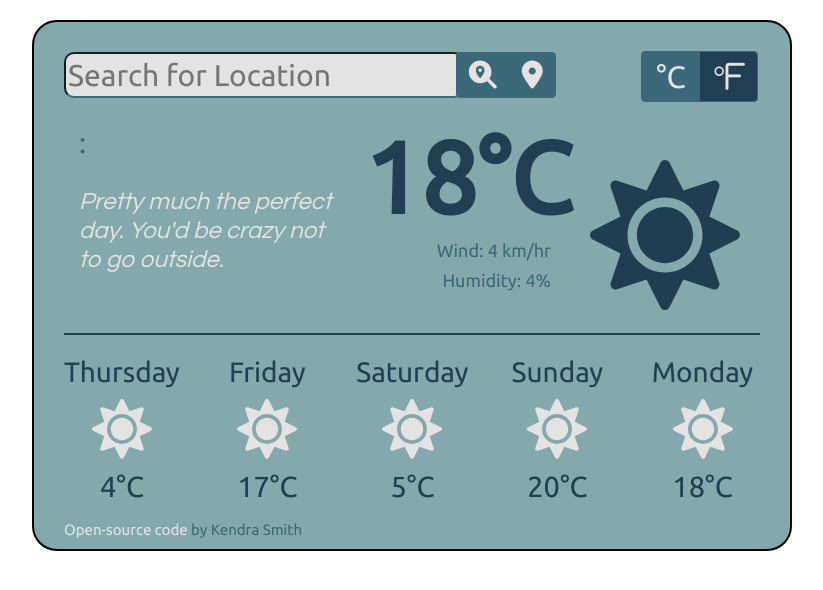
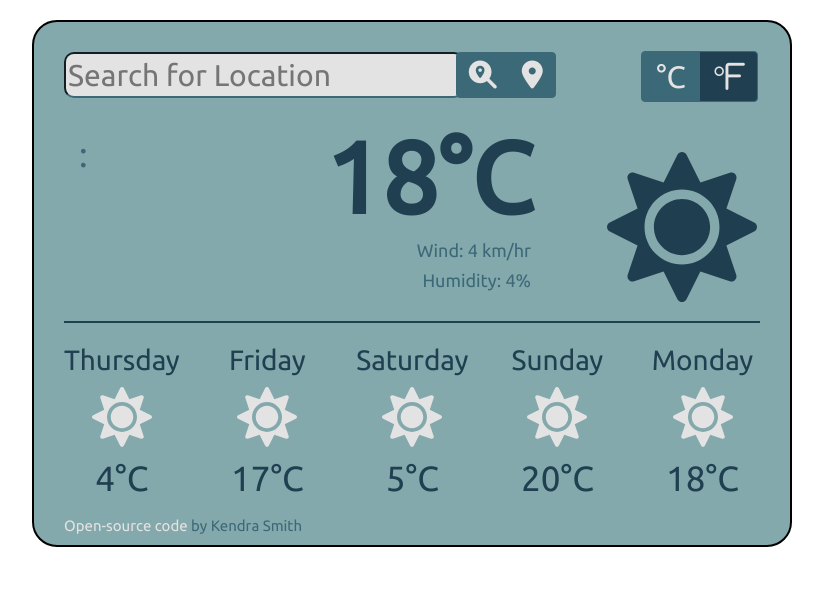
Before and after one commit to Kendyns/SheCodes-Weather-App, a plain HTML site: page index.html in a window 1280 px wide. Shown: the whole page, without its empty margins (73-896 px from the left). Drawn offline with nearby package versions, Linux system fonts and the light colour scheme; no server answers.

Commit message:
Final Styling Changes
Final Changes, got rid of description, will add as later project. Have decided to drop this more complicated section of code for now

```diff
--- a/index.html
+++ b/index.html
@@ -59,18 +59,17 @@
           </div>
         </form>
         <div class="row info">
-          <div class="col-5">
+          <div class="col-4 start">
             <h2 class="city"></h2>
             <h4 class="date">
               <span class="today"></span>
+            </h4>
+            <h4 class="date">
               <span class="hour"></span>:<span class="minutes"></span>
               <span class="afternoon"></span>
             </h4>
-            <h5>
-              Pretty much the perfect day. You'd be crazy not to go outside.
-            </h5>
           </div>
-          <div class="col-3 middle">
+          <div class="col-4 middle">
             <h1 class="temp0 cActive">
               <span class="curr0">18</span><span class="degreeType">°C</span>
             </h1>
@@ -83,7 +82,7 @@
               <h6>Humidity: <span class="humidity">4</span>%</h6>
             </span>
           </div>
-          <div class="col-3 end">
+          <div class="col-4 end">
             <img
               src="src/images/01d.svg"
               alt="main-icon"
--- a/src/styles.css
+++ b/src/styles.css
@@ -20,7 +20,7 @@ h1 {
   margin: 0;
   font-weight: 700;
   position: relative;
-  left: 15px;
+  left: 54px;
 }
 h2 {
   font-size: 50px;
@@ -28,13 +28,13 @@ h2 {
   font-weight: 700;
 }
 h3 {
-  font-size: 30px;
+  font-size: 28px;
   font-weight: 600;
   position: relative;
   left: 2px;
 }
 h4 {
-  font-size: 29px;
+  font-size: 35px;
 }
 h5 {
   font-style: italic;
@@ -105,7 +105,7 @@ button {
   cursor: pointer;
 }
 .info {
-  margin: 10px 0px 28px 0px;
+  margin: 10px 0px 0px 0px;
 }
 .col {
   text-align: center;
@@ -120,7 +120,7 @@ button {
 }
 .middle {
   position: relative;
-  right: 20px;
+  right: 40px;
 }
 .weather {
   position: relative;
@@ -131,8 +131,8 @@ button {
   color: #204051;
   font-size: 150px;
   position: relative;
-  top: 43px;
-  left: 47px;
+  top: 35px;
+  left: 12px;
   fill: #204051;
 }
 .filterIcon {
@@ -166,3 +166,6 @@ button {
 .condition::first-letter {
   text-transform: capitalize;
 }
+.start {
+  margin: 8px 0px 0px 0px;
+}
```
